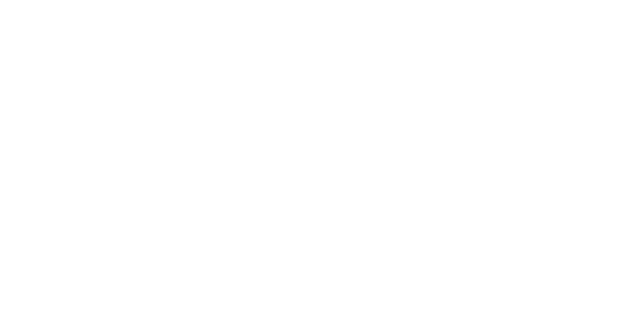
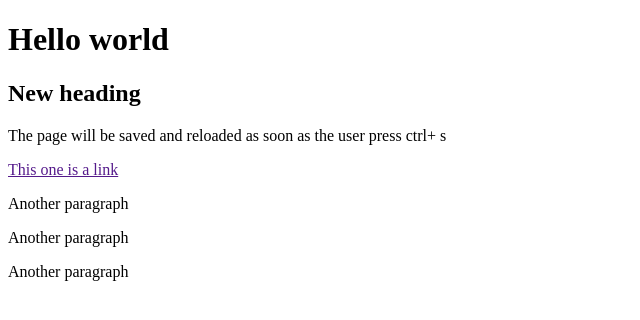
Before and after one commit to mehedithedev/Advanced-JavaScript, a plain HTML site: page FindMyCharacter/index.html in a window 1280 px wide. Shown: the whole page, without its empty margins (0-640 px from the left). Drawn offline with Linux system fonts and the light colour scheme.

Commit message:
new files were added

```diff
--- a/FindMyCharacter/index.html
+++ b/FindMyCharacter/index.html
@@ -7,6 +7,13 @@
     <title>Document</title>
 </head>
 <body>
+    <h1>Hello world</h1>
+    <h2>New heading</h2>
+    <p>The page will be saved and reloaded as soon as the user press ctrl+ s</p>
+    <a href="">This one is a link</a>
+    <p>Another paragraph</p>
+    <p>Another paragraph</p>
+    <p>Another paragraph</p>
 
 </body>
 </html>
--- a/Loop.js
+++ b/Loop.js
@@ -9,3 +9,5 @@ while (n<5) {
     console.log(`This is using while loops: ${n}`)
     n++ // n=n+1 or n+=1
 }
+
+// Below we will be giving an example of for of lo
--- a/Match.js
+++ b/Match.js
@@ -4,3 +4,8 @@ let found =demoString.match('d')
 console.log(found)
 let notFound= demoString.match('z')
 console.log(notFound)
+
+// Path: Match.js
+// Compare this snippet from FunctionRecursion.js:
+// let recursion=()=>{
+//     console.log("Hello World")
```
